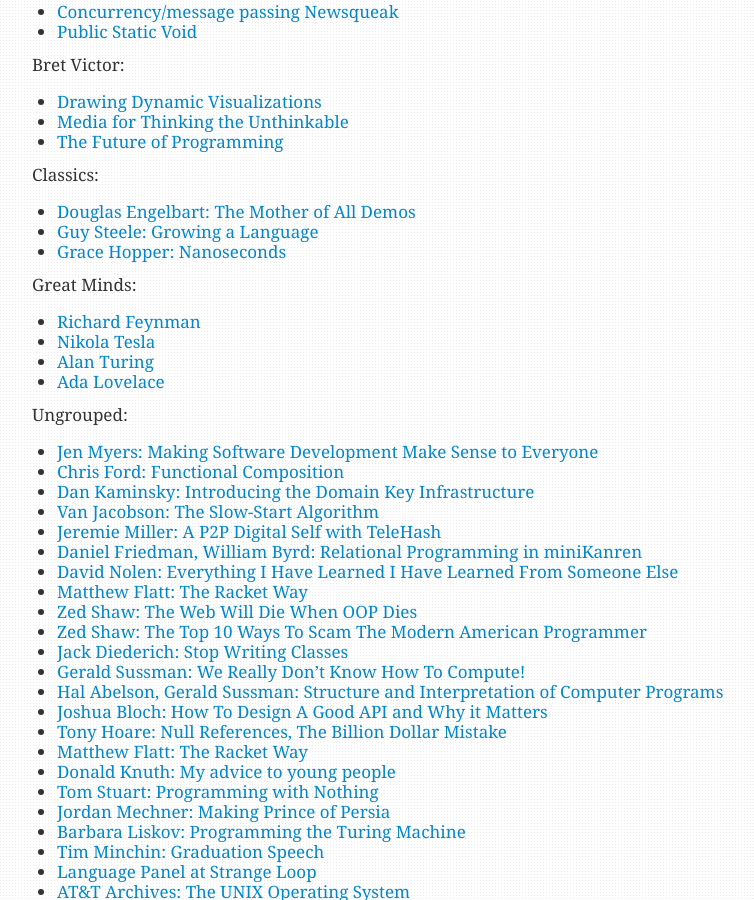
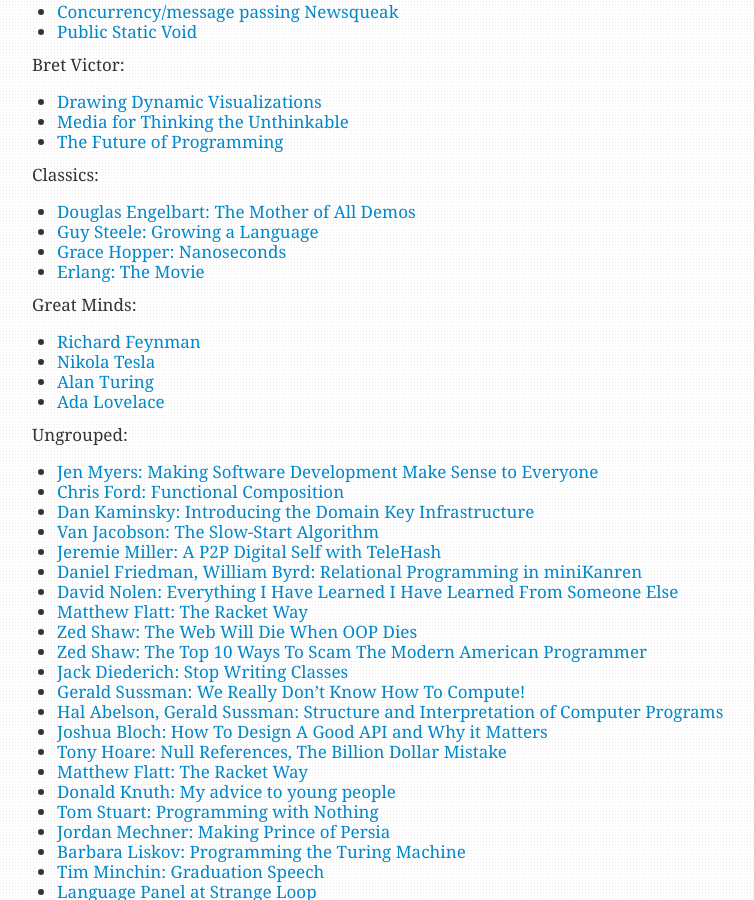
Before and after one commit to igorw/weblog, a Jekyll site: the page built from videoshelf.md, in a window 1280 px wide and 900 px high, scrolled down 503 px. Shown: the whole window, without its empty margins (228-982 px from the left). Built offline with Jekyll 4.4.1, drawn with Linux system fonts in a browser that asks for light colours; Markdown is read by kramdown in place of the engine named in the settings.

Commit message:
erlang, the movie

```diff
--- a/videoshelf.md
+++ b/videoshelf.md
@@ -41,6 +41,7 @@
 * [Douglas Engelbart: The Mother of All Demos](https://www.youtube.com/watch?v=yJDv-zdhzMY)
 * [Guy Steele: Growing a Language](https://www.youtube.com/watch?v=_ahvzDzKdB0)
 * [Grace Hopper: Nanoseconds](https://www.youtube.com/watch?v=JEpsKnWZrJ8)
+* [Erlang: The Movie](https://www.youtube.com/watch?v=xrIjfIjssLE)
 
 Great Minds:
 
```
